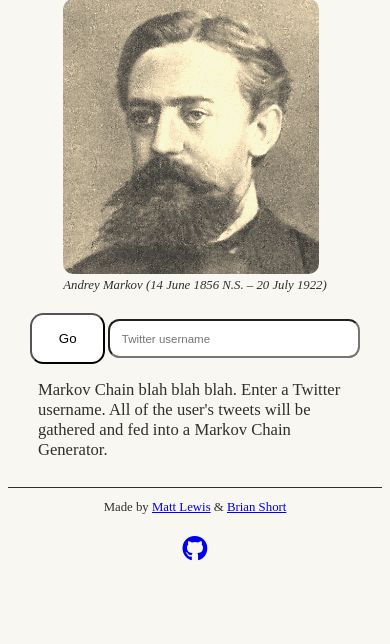
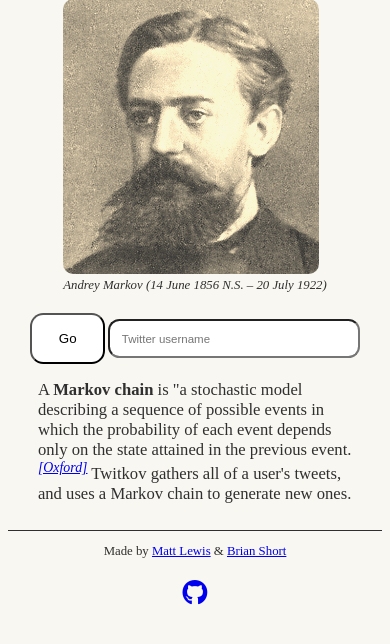
Before and after one commit to brianshortnh/twitkov, a Flask app: page / in a window 390 px wide. Shown: the part 134-778 px from the top of the page. Run offline with Flask 2, Linux system fonts and the light colour scheme; some libraries are stand-ins or nearby versions.

```diff
--- a/static/style.css
+++ b/static/style.css
@@ -91,6 +91,8 @@ img {
 }
 
 .long {
+    font-size: 1.3em;
+    margin-top: 2.5em;
     max-width: 50%;
 }
 
@@ -172,14 +174,17 @@ img {
 
 }
 @media only all and (max-width: 1200px) {
-    .collumn{
+    .collumn {
         width: 31%;
     }
 
 }
     @media only all and (max-width: 900px) {
-    .collumn{
+    .collumn {
         width: 47%;
+    }
+    .long {
+        max-width: 70%;
     }
 
 }
@@ -192,6 +197,7 @@ img {
     }
     .long {
         max-width: 100%;
+        margin-top: 1em;
     }
     header {
         overflow: hidden;
@@ -201,6 +207,7 @@ img {
 .additional {
     padding-left: 4em;
     padding-right: 4em;
+    font-size: 1.2em;
 }
 
 .additional h3 {
--- a/templates/landing.html
+++ b/templates/landing.html
@@ -9,8 +9,9 @@
         {% include 'search.html' %}
         <div class="description">
             <p>
-                Markov Chain blah blah blah. Enter a Twitter username. All of the user's tweets
-                will be gathered and fed into a Markov Chain Generator.
+                A <b>Markov chain</b> is "a stochastic model describing a sequence of possible events in which the probability
+                of each event depends only on the state attained in the previous event.<sup><a href="https://en.oxforddictionaries.com/definition/us/markov_chain"><i>[Oxford]</i></a></sup>
+                Twitkov gathers all of a user's tweets, and uses a Markov chain to generate new ones.
             </p>
         </div>
     </div>
```
